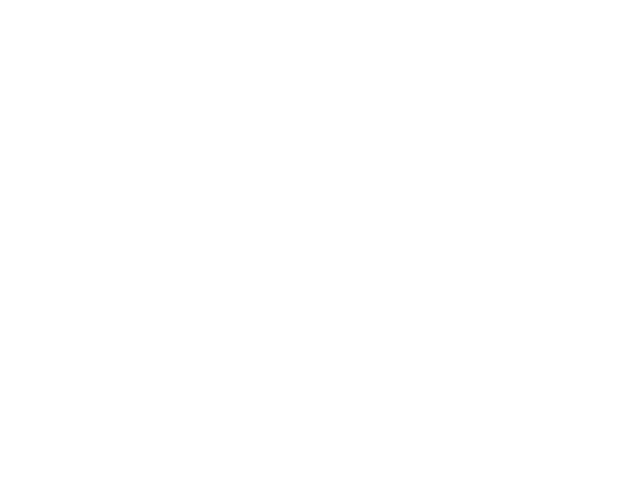
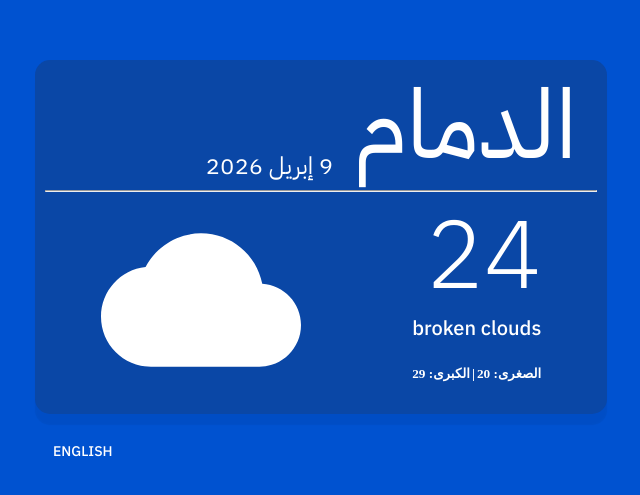
Before and after one commit to Abdulmalik90/Wither-Web, a React (Vite) app: page / in a window 1280 px wide. Shown: the part 143-638 px from the top of the page, without its empty margins (319-959 px from the left). Built offline with nearby package versions, Linux system fonts and the light colour scheme.

Commit message:
Buillding the structure & the style of the project

```diff
--- a/src/App.jsx
+++ b/src/App.jsx
@@ -2,7 +2,7 @@
 import './styles/App.css'
 import "./styles/fonts.css"
 import { createTheme, ThemeProvider} from "@mui/material/styles"
-
+import Card from './components/Card'
 
 const theme = createTheme({
   typography: {
@@ -15,7 +15,7 @@
   return (
     <>
       <ThemeProvider theme={theme}>
-
+        <Card />
       </ThemeProvider>
     </>
   )
--- /dev/null
+++ b/src/components/Card.jsx
@@ -0,0 +1,73 @@
+import "../styles/card.css"
+import Container from '@mui/material/Container';
+import Typography from '@mui/material/Typography';
+import CloudIcon from '@mui/icons-material/Cloud';
+import Button from '@mui/material/Button';
+export default function Card(){
+
+    return (
+        <Container maxWidth="sm">
+            {/* Content Container */}
+            <div style={{height: "100vh", width: "100%", display: "flex", flexDirection: "column", justifyContent: "center", alignItems: "center"}}>
+
+                {/* Card */}
+                <div dir="rtl" style={{background: "rgb(28 52 91 / 36%)", width: "100%", padding: "10px", borderRadius: "15px", boxShadow: "0px 11px 1px rgba(0, 0, 0, 0.05)"}}>
+
+                    {/* Content */}
+                    <div>
+                        {/* City & Time */}
+                        <div style={{display: "flex", alignItems: "end", justifyContent: "start"}} dir="rtl">
+                            <Typography variant="h1" style={{marginRight: "20px", fontWeight: "400"}}>
+                                الدمام
+                            </Typography>
+
+                            <Typography variant="h5" style={{marginRight: "20px"}} >
+                                9 إبريل 2026
+                            </Typography>
+                        </div>
+
+                        <hr />
+                        {/* Degree & Description & Icon container */}
+                        <div style={{display: "flex", justifyContent: "space-around"}}>
+
+                            {/* Degree & Description */}
+                            <div>
+                                {/* Temperature */}
+                                <div>
+                                    <Typography variant="h1" style={{textAlign: "right"}} >
+                                        24
+                                    </Typography>
+                                    {/* TODO: Sky Image */}
+                                </div>
+                                {/* // Temperature // */}
+
+                                <Typography variant="h6" style={{textAlign: "right"}} >
+                                        broken clouds
+                                </Typography>
+
+                                {/* Min & Max */}
+                                <div style={{display:"flex", justifyContent: "space-between", alignItems: "center"}}>
+                                    <h5 >الصغرى: 20</h5>
+                                    <h5 >|</h5>
+                                    <h5>الكبرى: 29</h5>
+                                </div>
+                            </div>
+
+                            {/* // Degree & Description // */}
+                            <CloudIcon style={{fontSize: "200px", color: "white"}}/>
+
+                        </div>
+                        {/* // Degree & Description & Icon container // */}
+                    </div>
+
+
+                </div>
+                {/* Transilation Button Container */}
+                <div dir="rtl" style={{display: "flex", justifyContent: "end", width: "100%", marginTop: "20px"}}>
+                    <Button variant="text" style={{color: "white"}}>English</Button>
+
+                </div>
+            </div>
+        </Container>
+    )
+}
--- a/src/styles/index.css
+++ b/src/styles/index.css
@@ -0,0 +1,7 @@
+
+
+body {
+    background-color: #0052d0;
+    color: white;
+
+}
```
Also changed, not shown: src/styles/card.css (added).
